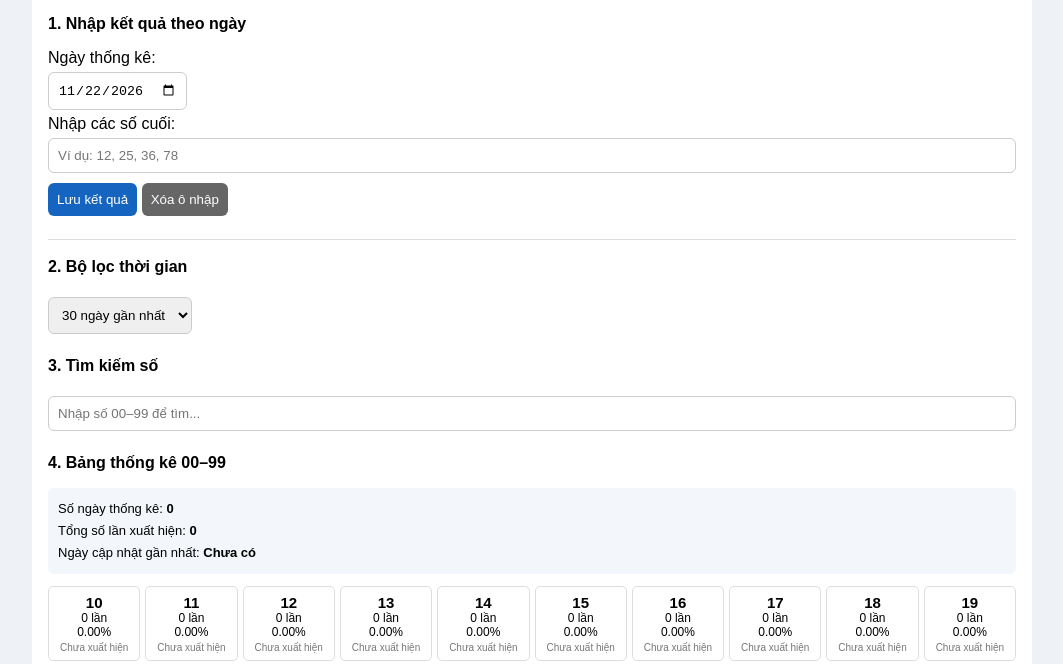
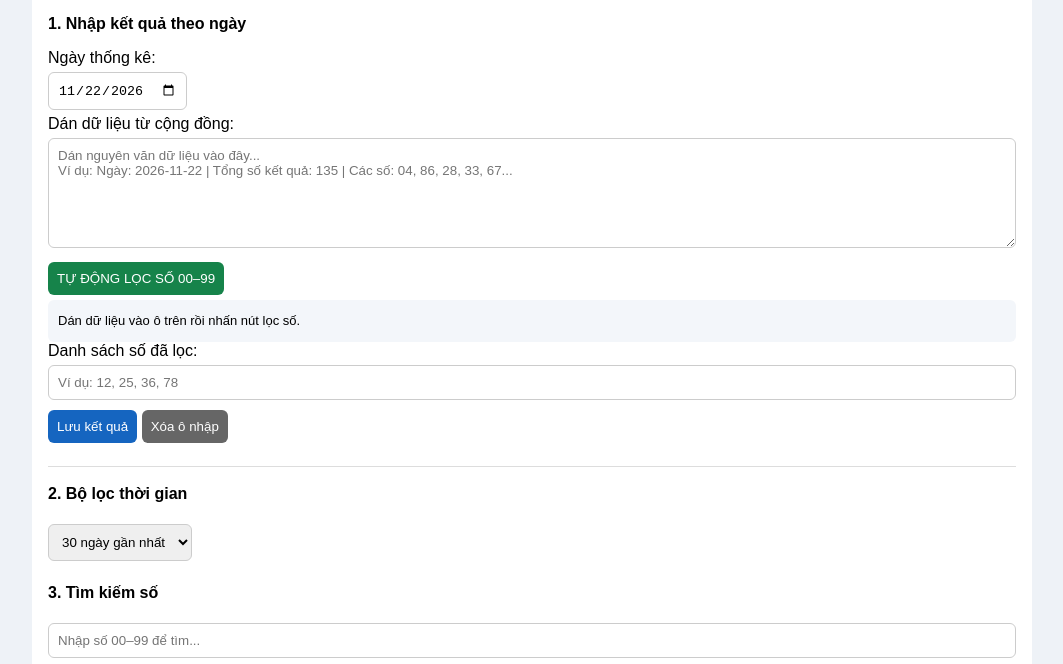
Before and after one commit to halinh2012/xsmb-thong-ke-00-99, a plain HTML site: page index.html in a window 1280 px wide. Shown: the part 73-737 px from the top of the page, without its empty margins (108-1171 px from the left). Drawn offline with Linux system fonts and the light colour scheme.

Commit message:
Enhance input styles and implement number filtering
Updated input styles and added new filtering functionality.

```diff
--- a/index.html
+++ b/index.html
@@ -34,7 +34,7 @@ h3 {
   margin-top: 18px;
 }
 
-input, button, select {
+input, button, select, textarea {
   padding: 9px;
   margin: 5px 0;
   border-radius: 6px;
@@ -42,7 +42,13 @@ input, button, select {
   max-width: 100%;
 }
 
-input[type="text"] { width: 100%; }
+input[type="text"], textarea { width: 100%; }
+
+textarea {
+  min-height: 110px;
+  resize: vertical;
+  font-family: Arial, sans-serif;
+}
 
 button {
   background: #1565c0;
@@ -73,9 +79,7 @@ button:hover { opacity: .85; }
   overflow-wrap: anywhere;
 }
 
-.number b {
-  font-size: 15px;
-}
+.number b { font-size: 15px; }
 
 .hot {
   color: #d32f2f;
@@ -125,7 +129,19 @@ hr {
 <label>Ngày thống kê:</label><br>
 <input type="date" id="date"><br>
 
-<label>Nhập các số cuối:</label>
+<label>Dán dữ liệu từ cộng đồng:</label>
+<textarea id="rawData"
+placeholder="Dán nguyên văn dữ liệu vào đây...&#10;Ví dụ: Ngày: 2026-11-22 | Tổng số kết quả: 135 | Các số: 04, 86, 28, 33, 67..."></textarea>
+
+<button class="btn-green" onclick="filterNumbers()">
+TỰ ĐỘNG LỌC SỐ 00–99
+</button>
+
+<div class="info" id="filterInfo">
+Dán dữ liệu vào ô trên rồi nhấn nút lọc số.
+</div>
+
+<label>Danh sách số đã lọc:</label>
 <input type="text" id="numbers"
 placeholder="Ví dụ: 12, 25, 36, 78">
 
@@ -176,9 +192,7 @@ Chưa chọn ngày.
 
 <h3>6. Xuất dữ liệu</h3>
 
-<button onclick="downloadData()">
-Xuất Excel (CSV)
-</button>
+<button onclick="downloadData()">Xuất Excel (CSV)</button>
 
 <button class="btn-green" onclick="backupData()">
 Sao lưu toàn bộ dữ liệu
@@ -223,6 +237,56 @@ function localDate() {
 
 document.getElementById("date").value = localDate();
 
+// TỰ ĐỘNG LỌC SỐ 00-99
+function filterNumbers() {
+  const raw = document.getElementById("rawData").value.trim();
+  const info = document.getElementById("filterInfo");
+
+  if (!raw) {
+    alert("Anh hãy dán dữ liệu vào trước!");
+    return;
+  }
+
+  let source = raw;
+
+  // Nếu có phần "Các số:" thì chỉ lấy nội dung phía sau
+  const marker = /(?:các\s*số(?:\s*cuối)?|danh\s*sách\s*số)\s*[:：]/i;
+  const match = source.match(marker);
+
+  if (match) {
+    source = source.slice(match.index + match[0].length);
+  } else {
+    // Tránh lấy nhầm số trong ngày tháng và tổng số kết quả
+    if (/ngày\s*[:：]|tổng\s*số\s*kết\s*quả/i.test(source)) {
+      alert("Không tìm thấy mục 'Các số:'. Anh kiểm tra lại dữ liệu nhé!");
+      return;
+    }
+  }
+
+  // Chỉ lấy các nhóm gồm 1 hoặc 2 chữ số độc lập
+  const found = source.match(/(?:^|\D)(\d{1,2})(?!\d)/g) || [];
+
+  const nums = found.map(item => {
+    const n = item.match(/\d+/)[0];
+    return n.padStart(2,"0");
+  });
+
+  if (nums.length === 0) {
+    alert("Không tìm thấy số hợp lệ từ 00 đến 99!");
+    return;
+  }
+
+  // Giữ nguyên số trùng lặp
+  document.getElementById("numbers").value = nums.join(", ");
+
+  info.innerHTML =
+    "Đã lọc thành công: <b>" + nums.length +
+    " số</b><br>" +
+    "Số trùng lặp vẫn được giữ nguyên.<br>" +
+    "Ngày thống kê vẫn giữ nguyên ngày anh đã chọn.";
+
+}
+
 function saveData() {
   const date = document.getElementById("date").value;
   const input = document.getElementById("numbers").value.trim();
@@ -254,6 +318,10 @@ function saveData() {
   if (!saveStorage()) return;
 
   document.getElementById("numbers").value = "";
+  document.getElementById("rawData").value = "";
+  document.getElementById("filterInfo").textContent =
+    "Đã lưu dữ liệu thành công.";
+
   render();
   alert("Đã lưu kết quả!");
 }
@@ -313,7 +381,9 @@ function render() {
     });
   });
 
-  const latestDate = Object.keys(history).sort().pop();
+  const latestDate = Object.keys(history)
+    .filter(date => date <= localDate())
+    .sort().pop();
 
   document.getElementById("total").innerHTML =
     "Số ngày thống kê: <b>" + dates.length +
@@ -391,6 +461,9 @@ function showHistory() {
 
 function clearInput() {
   document.getElementById("numbers").value = "";
+  document.getElementById("rawData").value = "";
+  document.getElementById("filterInfo").textContent =
+    "Đã xóa nội dung ô nhập.";
 }
 
 function downloadData() {
```
